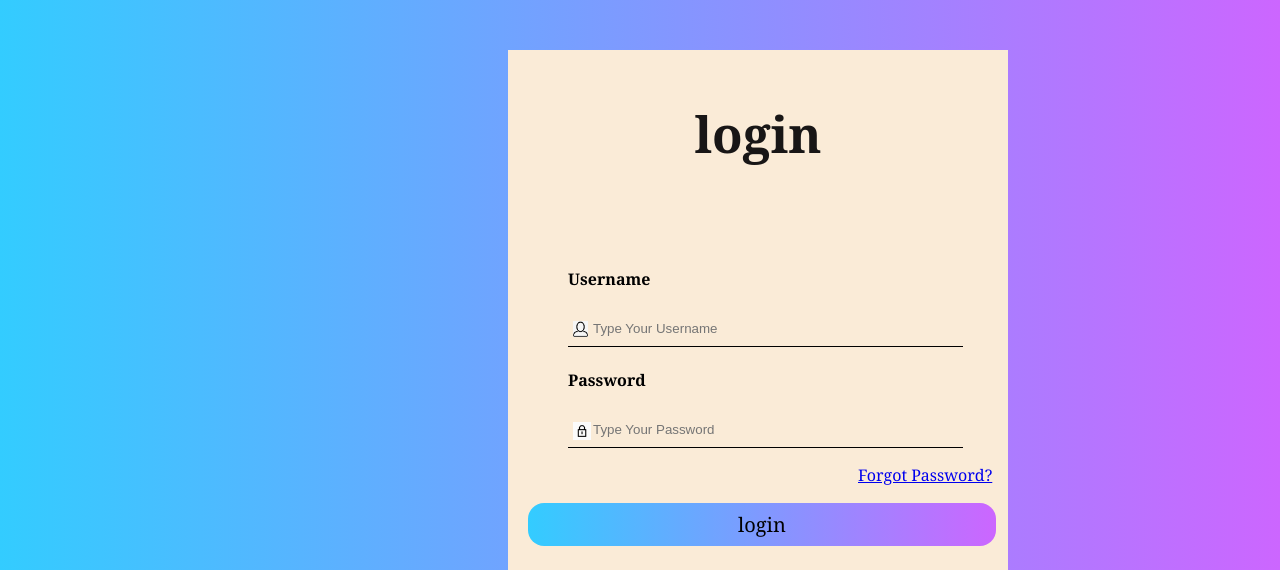
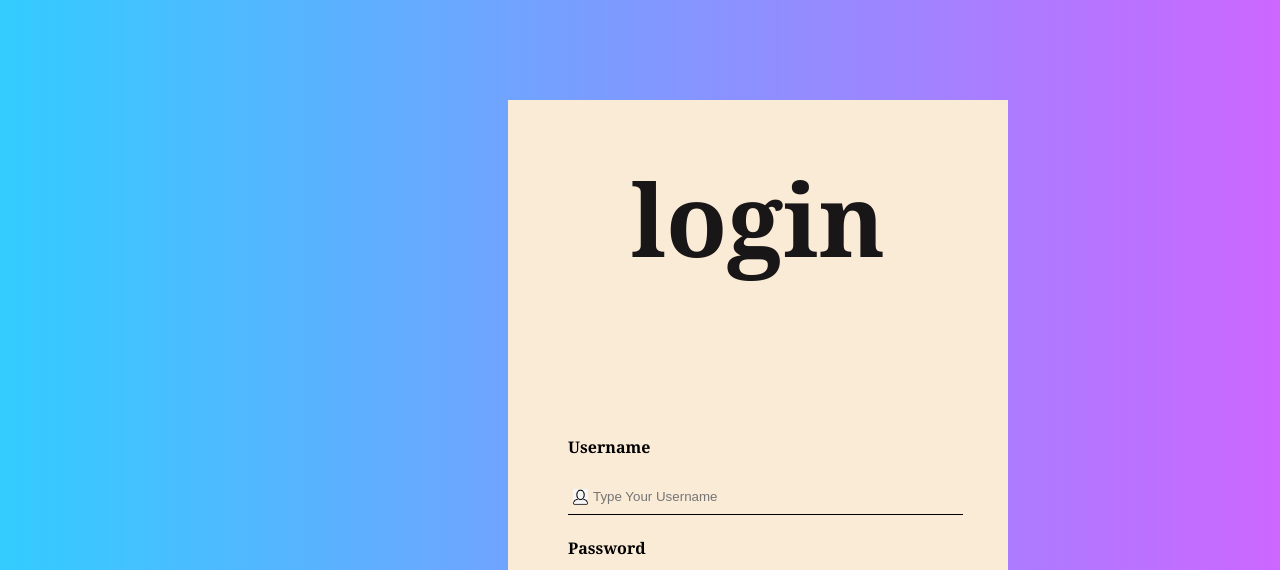
Before and after one commit to SouravO/sample1, a plain HTML site: page index.html in a window 1280 px wide. Shown: the top 570 px of the page. Drawn offline with Linux system fonts and the light colour scheme.

Commit message:
Update style.css

```diff
--- a/style.css
+++ b/style.css
@@ -3,7 +3,7 @@ body{
     font-family:Georgia, 'Times New Roman', Times, serif
 }
 h3{
-    text-align: center; font-size: 50px; padding: 50px;
+    text-align: center; font-size: 100px; padding: 50px;
     color: rgb(24, 22, 22);
 }
 .container{
```
